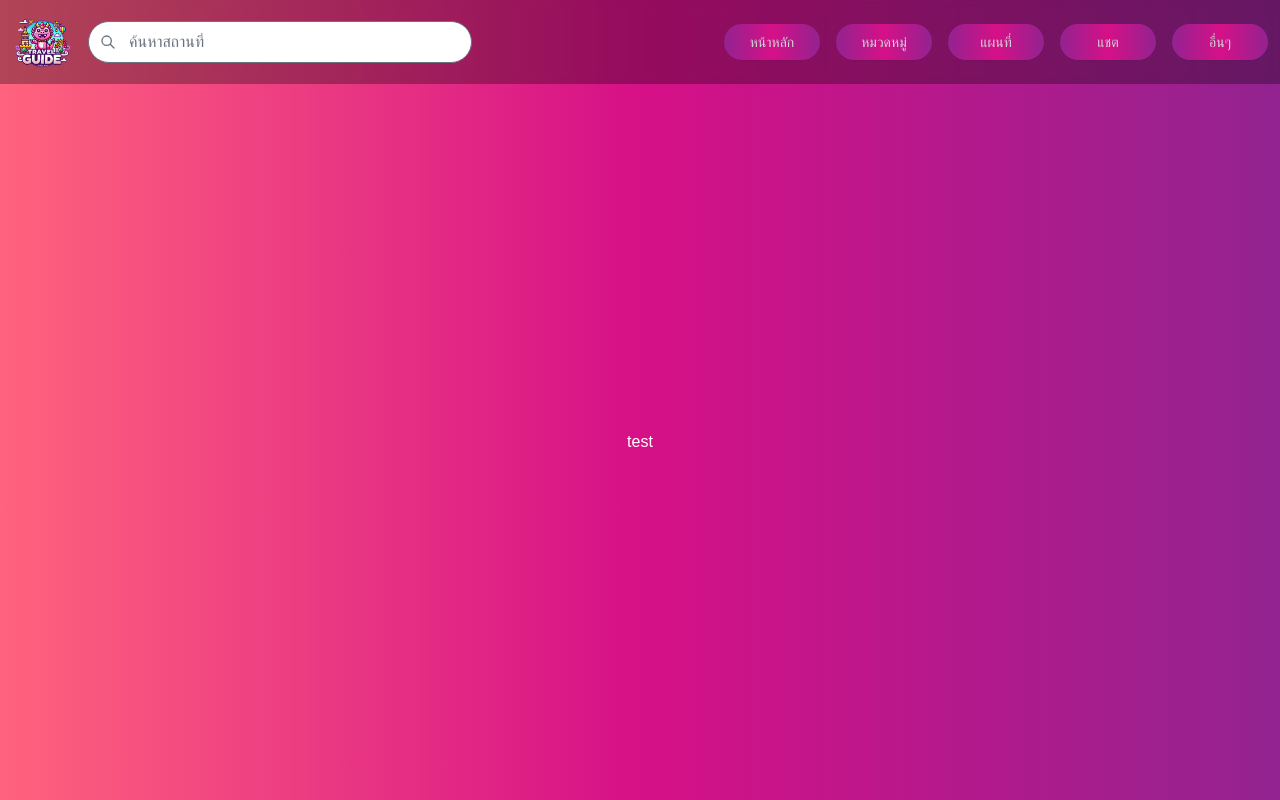
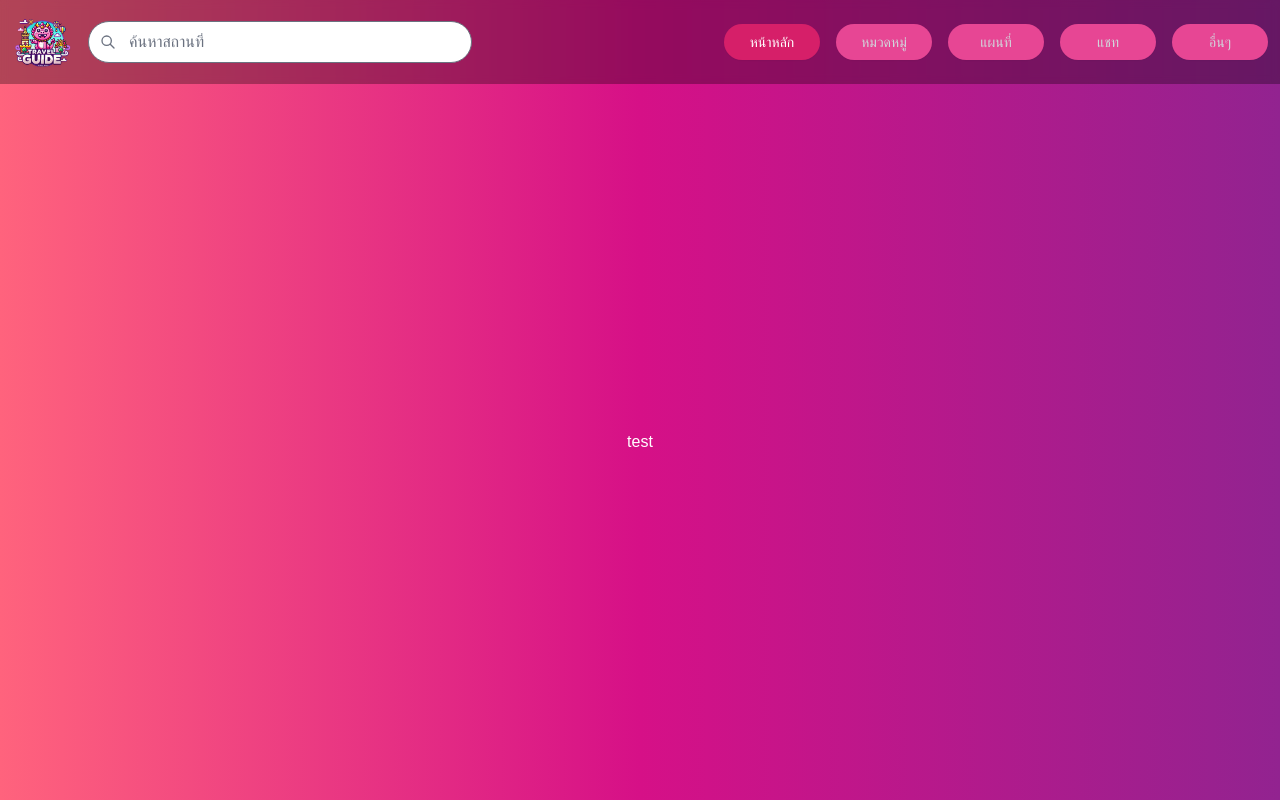
Before and after one commit to NattakarnPreesong/Travel_Guid, a Next.js app: page /Home in a window 1280 px wide. Built offline with nearby package versions, Linux system fonts and the light colour scheme.

Commit message:
UpdateComponent

```diff
--- a/src/app/Home/page.tsx
+++ b/src/app/Home/page.tsx
@@ -18,7 +18,7 @@ export default function Page() {
       </main>
 
       {/* Footer */}
-      <footer className="flex justify-center backdrop-blur-sm bg-black/60 p-3 md:hidden">
+      <footer>
         <Foot01 />
       </footer>
     </div>
--- a/src/components/Footter/Foot01.tsx
+++ b/src/components/Footter/Foot01.tsx
@@ -1,31 +1,44 @@
 "use client";
 
-import React from "react";
+import React, { useEffect, useState } from "react";
 import { HiHome, HiViewGridAdd, HiMap, HiChatAlt } from "react-icons/hi";
 import { AiOutlinePlus } from "react-icons/ai";
 
 function Foot01() {
   const menuItems = [
-    { icon: HiHome, label: "หน้าหลัก" },
-    { icon: HiViewGridAdd, label: "หมวดหมู่" },
-    { icon: HiMap, label: "แผนที่" },
-    { icon: HiChatAlt, label: "แชท" },
-    { icon: AiOutlinePlus, label: "อื่นๆ" },
+    { icon: HiHome, label: "หน้าหลัก", part: "/Home" },
+    { icon: HiViewGridAdd, label: "หมวดหมู่", part: "/Category" },
+    { icon: HiMap, label: "แผนที่", part: "/Maps" },
+    { icon: HiChatAlt, label: "แชท", part: "/Chat" },
+    { icon: AiOutlinePlus, label: "อื่นๆ", part: "/Other" },
   ];
 
+  // State to store the current path
+  const [currentPath, setCurrentPath] = useState("");
+
+  useEffect(() => {
+    // Set the current path to the URL's path
+    setCurrentPath(window.location.pathname);
+  }, []);
+
   return (
-    <div className="flex justify-around text-white">
+    <div className="flex justify-around text-white backdrop-blur-sm bg-black/50 py-3 shadow-lg rounded-t-lg md:hidden">
       {menuItems.map((item, index) => {
         const IconComponent = item.icon;
+        const isActive = currentPath === item.part; // Check if the link is active
+
         return (
-          <button
+          <a
             key={index}
-            className="flex flex-col items-center px-4 text-xs focus:outline-none transition-transform duration-200 hover:scale-105 hover:text-blue-300"
+            href={item.part}
+            className={`flex flex-col items-center px-4 text-xs focus:outline-none transition-transform duration-200 ${
+              isActive ? "text-[#D61087] scale-105" : "hover:text-[#D61087]"
+            }`}
             aria-label={item.label}
           >
             <IconComponent className="text-2xl mb-1" />
             <span>{item.label}</span>
-          </button>
+          </a>
         );
       })}
     </div>
--- a/src/components/Navbar/Nav01.tsx
+++ b/src/components/Navbar/Nav01.tsx
@@ -1,19 +1,27 @@
 "use client";
 
-import React from "react";
+import React, { useEffect, useState } from "react";
 import { HiOutlineSearch } from "react-icons/hi";
 
 function Nav01() {
   const menuItems = [
-    { label: "หน้าหลัก" },
-    { label: "หมวดหมู่" },
-    { label: "แผนที่" },
-    { label: "แชท" },
-    { label: "อื่นๆ" },
+    { label: "หน้าหลัก", part: "Home" },
+    { label: "หมวดหมู่", part: "Category" },
+    { label: "แผนที่", part: "Maps" },
+    { label: "แชท", part: "Chat" },
+    { label: "อื่นๆ", part: "Other" },
   ];
 
+  // State to store the current path
+  const [currentPath, setCurrentPath] = useState("");
+
+  useEffect(() => {
+    // Set the current path to the URL's path
+    setCurrentPath(window.location.pathname.toLowerCase());
+  }, []);
+
   return (
-    <div className="flex items-center w-full ">
+    <div className="flex items-center w-full">
       {/* Logo */}
       <img
         src="/images/Logo.png"
@@ -35,15 +43,23 @@ function Nav01() {
 
       {/* Navigation Links for Larger Screens */}
       <div className="hidden md:flex space-x-4">
-        {["หน้าหลัก", "หมวดหมู่", "แผนที่", "แชต", "อื่นๆ"].map((label, index) => (
-          <a
-            key={index}
-            href={`/${label}`}
-            className="rounded-full w-24 text-center px-3 py-2 text-sm font-medium bg-gradient-to-r from-[#922390] via-[#D61087] to-[#922390] text-gray-300 shadow-sm hover:opacity-90 transition-opacity"
-          >
-            {label}
-          </a>
-        ))}
+        {menuItems.map((item, index) => {
+          const isActive = currentPath.includes(item.part.toLowerCase()); // Check if the path includes the item part
+
+          return (
+            <a
+              key={index}
+              href={`/${item.part}`}
+              className={`rounded-full w-24 text-center px-3 py-2 text-sm font-medium shadow-sm transition-opacity ${
+                isActive
+                  ? "bg-pink-600 text-white"
+                  : "bg-pink-500 text-gray-300 hover:bg-pink-600"
+              }`}
+            >
+              {item.label}
+            </a>
+          );
+        })}
       </div>
     </div>
   );
```
